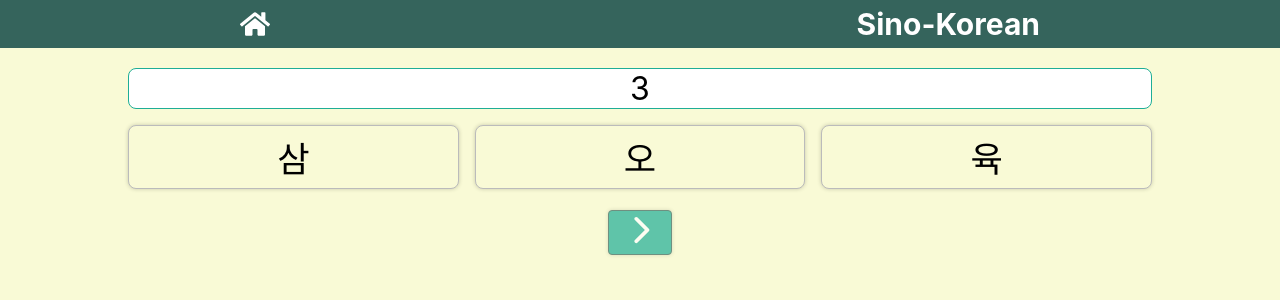
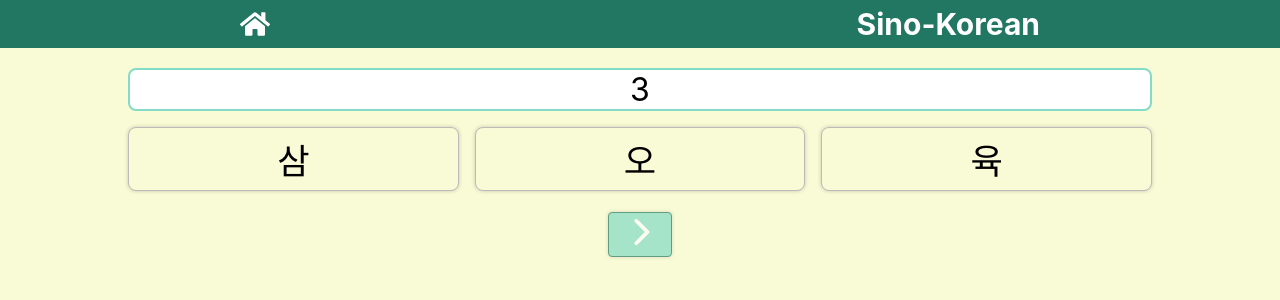
Before and after one commit to marco-ceriani/dulset, a React (Create React App) app: page / in a window 1280 px wide. Both pictures are taken after a click on the item "# ➔ sino-korean". Shown: the top 300 px of the page. Built offline with nearby package versions, Linux system fonts and the light colour scheme.

Commit message:
color update

```diff
--- a/src/App.css
+++ b/src/App.css
@@ -2,19 +2,17 @@
 
 :root {
     --clr-background: hsl(63, 80%, 91%);
-    --clr-button: #d0d3a2;
     --clr-primary-light: hsl(170, 80%, 78%);
-    --clr-primary: hsl(170, 71%, 40%);
-    --clr-primary-dark: hsl(170, 31%, 30%);
-    --clr-accent-light:  hsl(353, 80%, 78%);
-    --clr-accent:  hsl(353, 71%, 40%);
-    --clr-accent-dark:  hsl(353, 31%, 30%);
+    --clr-primary: hsl(165, 56%, 69%);
+    --clr-primary-dark: hsl(165, 56%, 30%);
+    --clr-error: hsl(359, 100%, 70%);
+    --font-korean: 'Noto Serif KR';
 }
 
 *,
 *::before,
 *::after {
-  box-sizing: border-box;
+    box-sizing: border-box;
 }
 
 button {
@@ -23,7 +21,9 @@ button {
     outline: none;
 }
 
-h1, h2, h3 {
+h1,
+h2,
+h3 {
     margin: 0;
 }
 
@@ -90,12 +90,12 @@ h3 {
     fill: currentColor;
 }
 
-.container{
+.container {
     width: min(80vw, 800px);
     margin-inline: auto;
 }
 
-.slider-container > input {
+.slider-container>input {
     width: 100%;
 }
 
@@ -130,7 +130,7 @@ main {
     font-size: 2rem;
     text-align: center;
     background-color: white;
-    border: 1px solid var(--clr-primary);
+    border: 2px solid var(--clr-primary);
     border-radius: 0.25em;
 }
 
@@ -143,7 +143,7 @@ main {
 
 .option-btn {
     width: 100%;
-    font-family: 'Noto Serif KR', serif;
+    font-family: var(--font-korean), serif;
     font-size: 2.2rem;
     padding-block: 0.15em;
     background-color: var(--clr-background);
@@ -155,16 +155,22 @@ main {
 
 .option-btn:focus {
     border: 1px solid #333;
+    transform: scale(1.05);
 }
 
 .option-btn:active {
     transform: scale(1.05);
 }
 
+.option-selected,
+.option-btn:hover {
+    transform: scale(1.05);
+}
+
 .option-wrong {
-    background-color: var(--clr-accent);
-    color: white;
+    background-color: var(--clr-error);
 }
+
 .option-right {
     background-color: var(--clr-primary);
     color: black;
--- a/src/components/QuizQuestion.jsx
+++ b/src/components/QuizQuestion.jsx
@@ -1,13 +1,17 @@
 import React, { useState, useEffect } from 'react';
 
 const computeClasses = (option, answer, correctAnswer) => {
+    const classes = ["option-btn"]
+    if (option === answer) {
+        classes.push("option-selected")
+    }
     if (answer && option === correctAnswer) {
-        return "option-btn option-right";
+        classes.push("option-right")
     }
-    if (option === answer) {
-        return "option-btn option-wrong";
+    if (option === answer && answer !== correctAnswer) {
+        classes.push("option-wrong")
     }
-    return "option-btn"
+    return classes.join(" ")
 }
 
 const QuizQuestion = (props) => {
```
